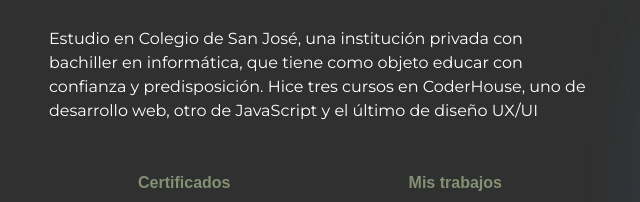
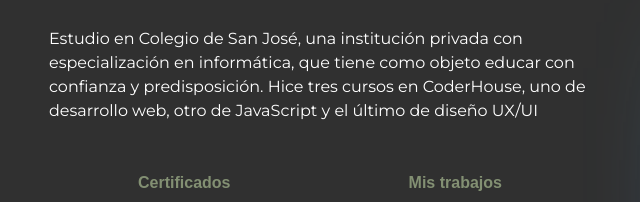
Before and after one commit to inkinvissible/agus-martin, a plain HTML site: page index.html in a window 1280 px wide. Shown: the part 719-921 px from the top of the page, 75-715 px from the left. Drawn offline with nearby package versions, Linux system fonts and the light colour scheme; a web font is replaced by a local one.

Commit message:
Palabra Bachiller corregida

```diff
--- a/index.html
+++ b/index.html
@@ -176,7 +176,7 @@
             <div class="col col-lg-6 col-md-6 col-12" data-aos="fade-up">
                 <h2>Estudios</h2>
                 <p>Estudio en Colegio de San José, una institución
-                    privada con bachiller en informática, que tiene
+                    privada con especialización en informática, que tiene
                     como objeto educar con confianza y
                     predisposición. Hice tres cursos en CoderHouse,
                     uno de desarrollo web, otro de JavaScript y el
--- a/js/js.js
+++ b/js/js.js
@@ -14,3 +14,5 @@ const navbarlinksActive = () => {
 }
 window.addEventListener('load', navbarlinksActive)
 onscroll(document, navbarlinksActive)
+
+let ver =document.getElementById(#h2Head);
```
